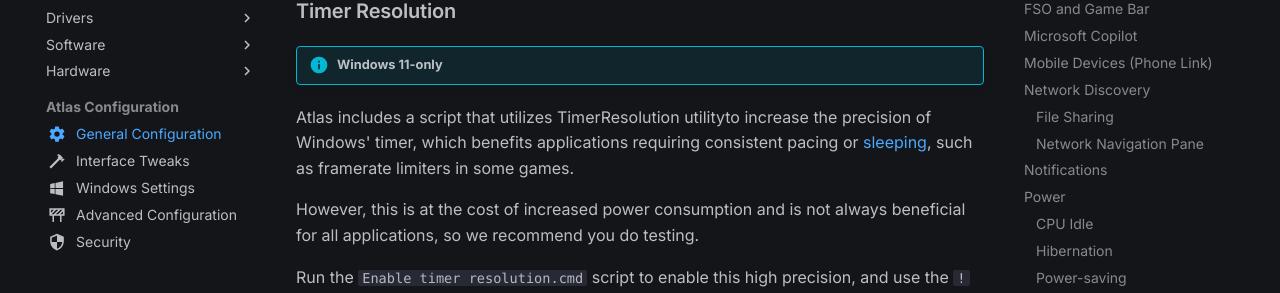
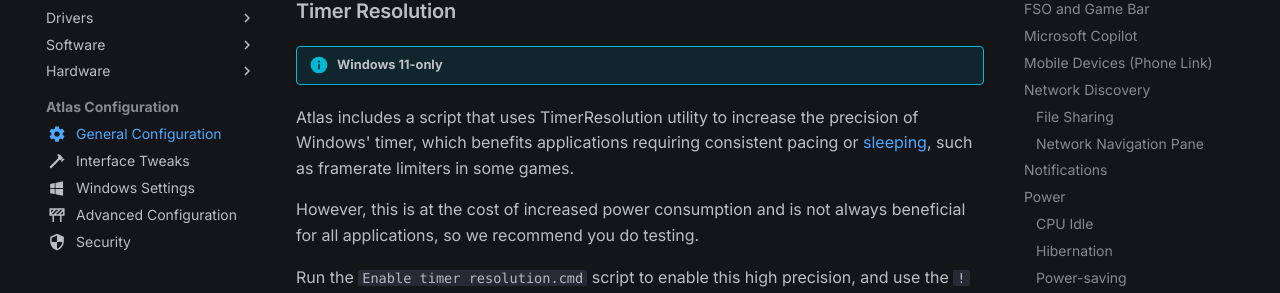
Before and after one commit to Atlas-OS/docs, an MkDocs documentation site: the page built from docs/getting-started/post-installation/atlas-folder/general-configuration.md, in a window 1280 px wide and 900 px high, scrolled down 4201 px. Shown: the part 154-447 px from the top of the window. Built offline with MkDocs 1.6.1 and Material for MkDocs 9.7.7, drawn with Linux system fonts in a browser that asks for light colours; some web fonts are replaced; comment, search, counter and statistics services are not loaded.

Commit message:
Fix typo

```diff
--- a/docs/getting-started/post-installation/atlas-folder/general-configuration.md
+++ b/docs/getting-started/post-installation/atlas-folder/general-configuration.md
@@ -117,7 +117,7 @@ Although the initial setup prompts if you want to disable power-saving, you can
 
 !!! info "Windows 11-only"
 
-Atlas includes a script that utilizes TimerResolution utilityto increase the precision of Windows' timer, which benefits applications requiring consistent pacing or [sleeping](https://en.wikipedia.org/wiki/Sleep_(system_call)), such as framerate limiters in some games.
+Atlas includes a script that uses TimerResolution utility to increase the precision of Windows' timer, which benefits applications requiring consistent pacing or [sleeping](https://en.wikipedia.org/wiki/Sleep_(system_call)), such as framerate limiters in some games.
 
 However, this is at the cost of increased power consumption and is not always beneficial for all applications, so we recommend you do testing.
 
```
